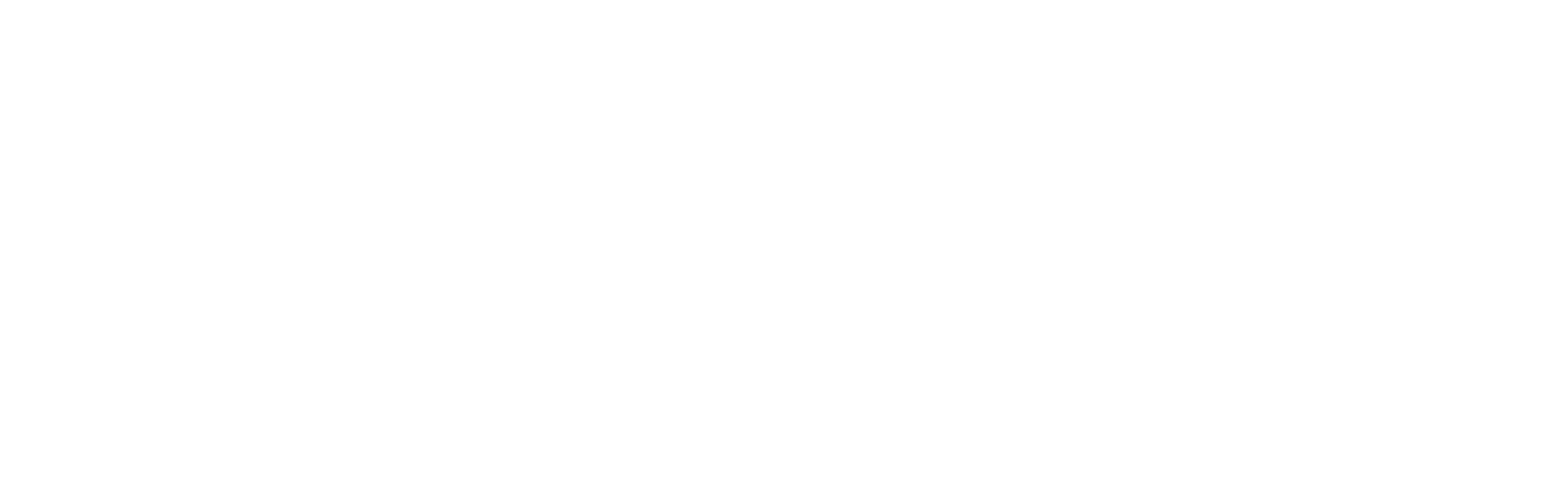
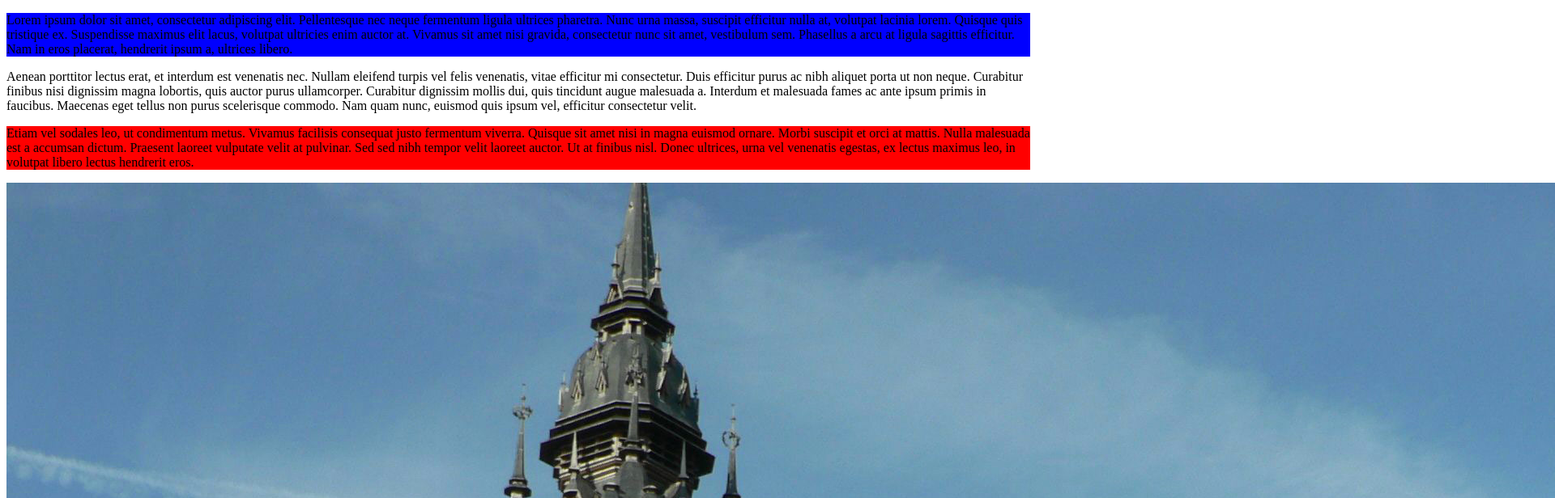
Before and after one commit to Yanguslash/hello-world, a plain HTML site: page index.html in a window 1280 px wide. Shown: the top 616 px of the page at 81% size, 1920 px wide, since content can reach past the window. Drawn offline with Linux system fonts and the light colour scheme.

Commit message:
Début site

```diff
--- /dev/null
+++ b/css/style.css
@@ -0,0 +1,6 @@
+#rouge{
+	background-color : red;
+}
+#bleu{
+	background-color : blue;
+}
--- a/index.html
+++ b/index.html
@@ -3,11 +3,14 @@
 <head>
 	<meta charset="utf-8">
 	<title>\o/</title>
+	<link rel="stylesheet" href="css/style.css" >
 </head>
 <body>
 	<header></header>
-	<section></section>
-	<section></section>
+	<section><p id="bleu">Lorem ipsum dolor sit amet, consectetur adipiscing elit. Pellentesque nec neque fermentum ligula ultrices pharetra. Nunc urna massa, suscipit efficitur nulla at, volutpat lacinia lorem. Quisque quis tristique ex. Suspendisse maximus elit lacus, volutpat ultricies enim auctor at. Vivamus sit amet nisi gravida, consectetur nunc sit amet, vestibulum sem. Phasellus a arcu at ligula sagittis efficitur. Nam in eros placerat, hendrerit ipsum a, ultrices libero.</p></section>
+	<section><p>Aenean porttitor lectus erat, et interdum est venenatis nec. Nullam eleifend turpis vel felis venenatis, vitae efficitur mi consectetur. Duis efficitur purus ac nibh aliquet porta ut non neque. Curabitur finibus nisi dignissim magna lobortis, quis auctor purus ullamcorper. Curabitur dignissim mollis dui, quis tincidunt augue malesuada a. Interdum et malesuada fames ac ante ipsum primis in faucibus. Maecenas eget tellus non purus scelerisque commodo. Nam quam nunc, euismod quis ipsum vel, efficitur consectetur velit.</p></section>
+	<section><p id="rouge">Etiam vel sodales leo, ut condimentum metus. Vivamus facilisis consequat justo fermentum viverra. Quisque sit amet nisi in magna euismod ornare. Morbi suscipit et orci at mattis. Nulla malesuada est a accumsan dictum. Praesent laoreet vulputate velit at pulvinar. Sed sed nibh tempor velit laoreet auctor. Ut at finibus nisl. Donec ultrices, urna vel venenatis egestas, ex lectus maximus leo, in volutpat libero lectus hendrerit eros.</p></section>
+	<img src="img/calais.jpg" alt="Calais"/>
 	<footer></footer>
 </body>
 </html>
```
Also changed, not shown: img/calais.jpg (added).
